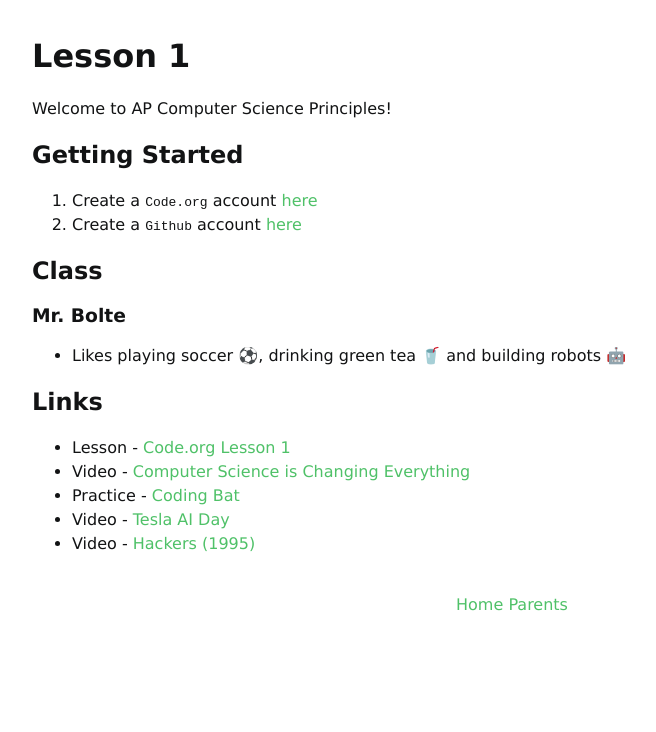
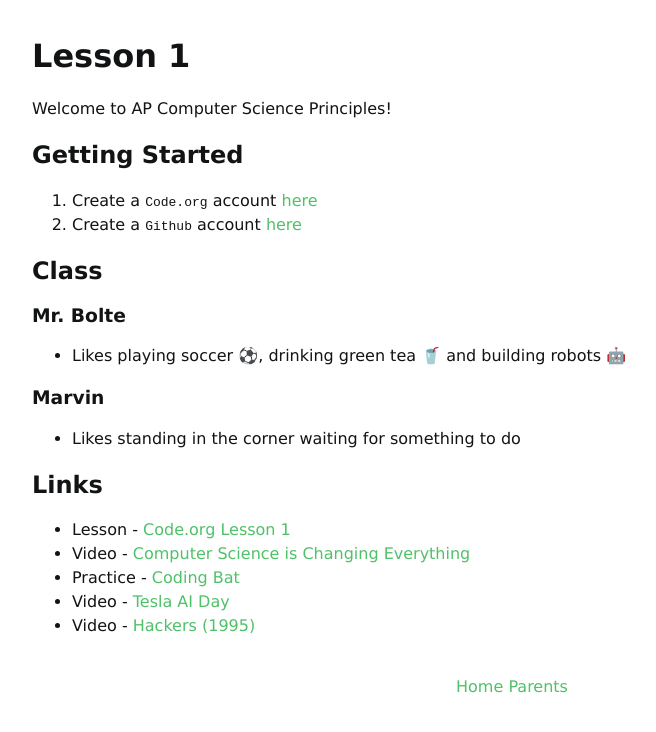
Before and after one commit to codekansas/teals-2022, a Jekyll site: the page built from _posts/2022-08-29-lesson-1.md, in a window 1280 px wide. Shown: the top 732 px of the page, without its empty margins (128-784 px from the left). Built offline with Jekyll 4.4.1, drawn with Linux system fonts in a browser that asks for light colours.

Commit message:
Marvin the Robot

```diff
--- a/_posts/2022-08-29-lesson-1.md
+++ b/_posts/2022-08-29-lesson-1.md
@@ -16,6 +16,10 @@ Welcome to AP Computer Science Principles!
 
 - Likes playing soccer ⚽, drinking green tea 🥤 and building robots 🤖
 
+### Marvin
+
+- Likes standing in the corner waiting for something to do
+
 ## Links
 
 - Lesson - [Code.org Lesson 1](https://studio.code.org/s/csp1-2022/lessons/1)
```
